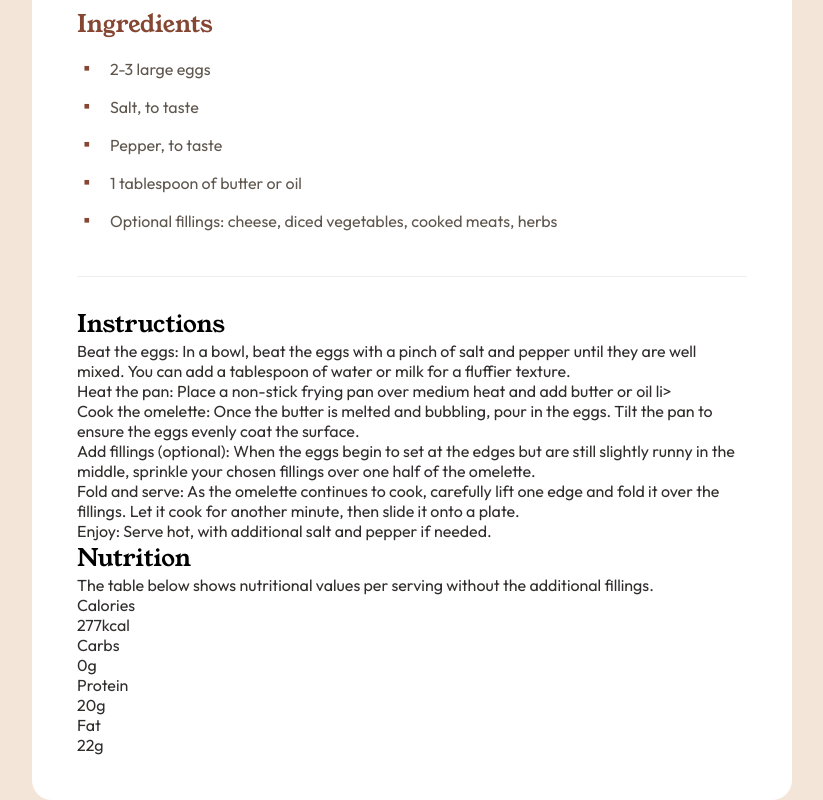
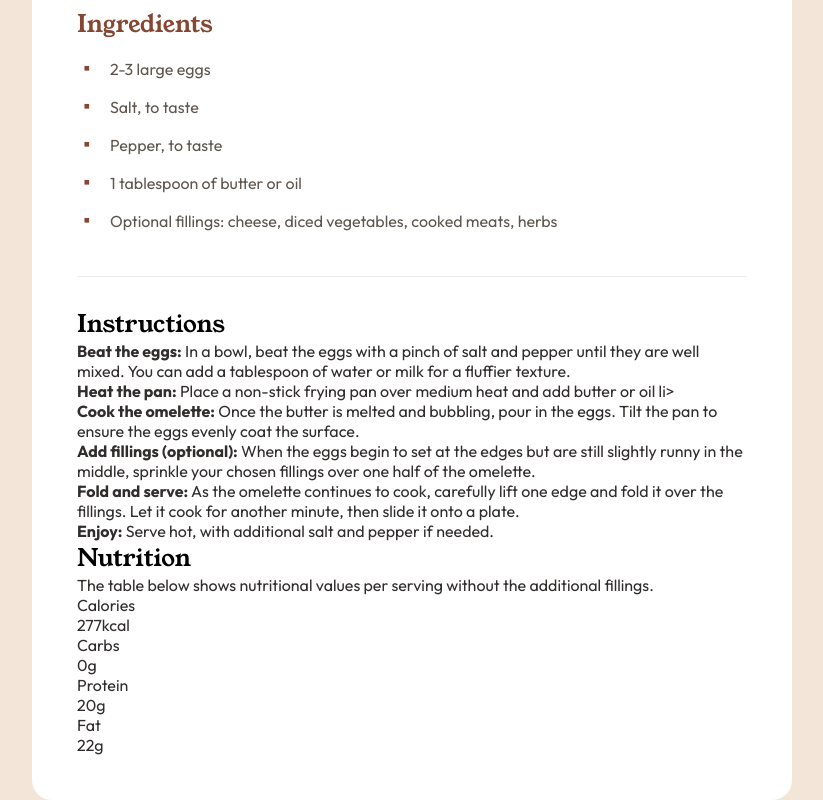
Before and after one commit to marllonlaborne/recipe-page, a plain HTML site: page index.html in a window 1280 px wide. Shown: the part 884-1684 px from the top of the page, without its empty margins (228-1051 px from the left). Drawn offline with Linux system fonts and the light colour scheme.

Commit message:
added a strong tag to instructions descriptions

```diff
--- a/index.html
+++ b/index.html
@@ -47,25 +47,25 @@
 
       <ul>
         <li>
-          Beat the eggs: In a bowl, beat the eggs with a pinch of salt and pepper until they are well mixed. You can add a tablespoon of water or milk for a fluffier texture.
+          <strong>Beat the eggs:</strong> In a bowl, beat the eggs with a pinch of salt and pepper until they are well mixed. You can add a tablespoon of water or milk for a fluffier texture.
         </li>
         <li>
-          Heat the pan: Place a non-stick frying pan over medium heat and add butter or oil
+          <strong>Heat the pan:</strong> Place a non-stick frying pan over medium heat and add butter or oil
           li>
         <li>
-          Cook the omelette: Once the butter is melted and bubbling, pour in the eggs. Tilt the pan to ensure
+          <strong>Cook the omelette:</strong> Once the butter is melted and bubbling, pour in the eggs. Tilt the pan to ensure
           the eggs evenly coat the surface.
         </li>
         <li>
-          Add fillings (optional): When the eggs begin to set at the edges but are still slightly runny in the
+          <strong>Add fillings (optional):</strong> When the eggs begin to set at the edges but are still slightly runny in the
           middle, sprinkle your chosen fillings over one half of the omelette.
         </li>
         <li>
-          Fold and serve: As the omelette continues to cook, carefully lift one edge and fold it over the
+          <strong>Fold and serve:</strong> As the omelette continues to cook, carefully lift one edge and fold it over the
           fillings. Let it cook for another minute, then slide it onto a plate.
         </li>
         <li>
-          Enjoy: Serve hot, with additional salt and pepper if needed.
+          <strong>Enjoy:</strong> Serve hot, with additional salt and pepper if needed.
         </li>
       </ul>
     </section>
```
